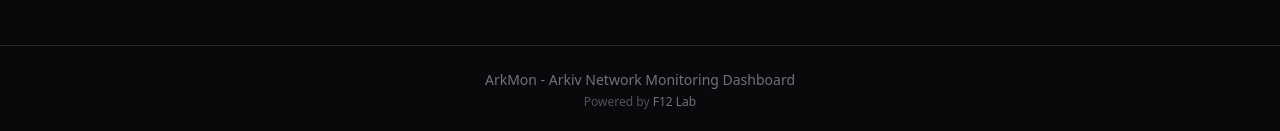
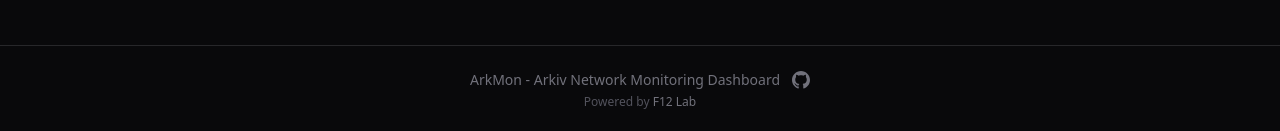
Before and after one commit to cmd0s/arkmon, a Next.js app: page / in a window 1280 px wide. Shown: the part 1652-1783 px from the top of the page. Built offline with nearby package versions, Linux system fonts and the light colour scheme; no server answers; the database is empty.

Commit message:
Enhance footer with GitHub link and branding

```diff
--- a/src/components/dashboard/Dashboard.tsx
+++ b/src/components/dashboard/Dashboard.tsx
@@ -178,7 +178,26 @@
       {/* Footer */}
       <footer className="border-t border-zinc-800 mt-12 py-6">
         <div className="container mx-auto px-4 text-center text-zinc-500 text-sm">
-          <div>ArkMon - Arkiv Network Monitoring Dashboard</div>
+          <div className="flex items-center justify-center gap-3">
+            <span>ArkMon - Arkiv Network Monitoring Dashboard</span>
+            <a
+              href="https://github.com/cmd0s/arkmon"
+              target="_blank"
+              rel="noopener noreferrer"
+              className="text-zinc-500 hover:text-zinc-400 transition-colors"
+              title="View on GitHub"
+            >
+              <svg
+                viewBox="0 0 24 24"
+                width="18"
+                height="18"
+                fill="currentColor"
+                aria-hidden="true"
+              >
+                <path d="M12 0c-6.626 0-12 5.373-12 12 0 5.302 3.438 9.8 8.207 11.387.599.111.793-.261.793-.577v-2.234c-3.338.726-4.033-1.416-4.033-1.416-.546-1.387-1.333-1.756-1.333-1.756-1.089-.745.083-.729.083-.729 1.205.084 1.839 1.237 1.839 1.237 1.07 1.834 2.807 1.304 3.492.997.107-.775.418-1.305.762-1.604-2.665-.305-5.467-1.334-5.467-5.931 0-1.311.469-2.381 1.236-3.221-.124-.303-.535-1.524.117-3.176 0 0 1.008-.322 3.301 1.23.957-.266 1.983-.399 3.003-.404 1.02.005 2.047.138 3.006.404 2.291-1.552 3.297-1.23 3.297-1.23.653 1.653.242 2.874.118 3.176.77.84 1.235 1.911 1.235 3.221 0 4.609-2.807 5.624-5.479 5.921.43.372.823 1.102.823 2.222v3.293c0 .319.192.694.801.576 4.765-1.589 8.199-6.086 8.199-11.386 0-6.627-5.373-12-12-12z" />
+              </svg>
+            </a>
+          </div>
           <div className="mt-1 text-zinc-600 text-xs">
             Powered by{" "}
             <a
```
